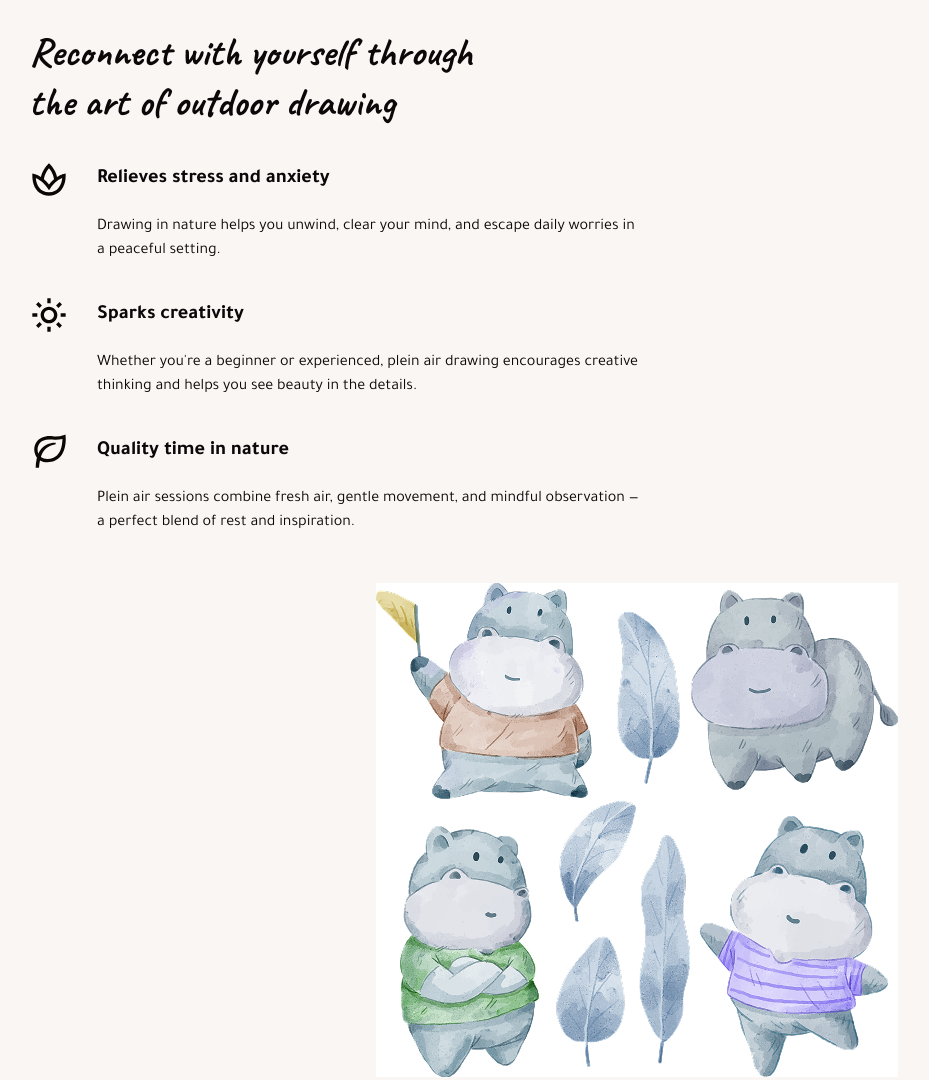
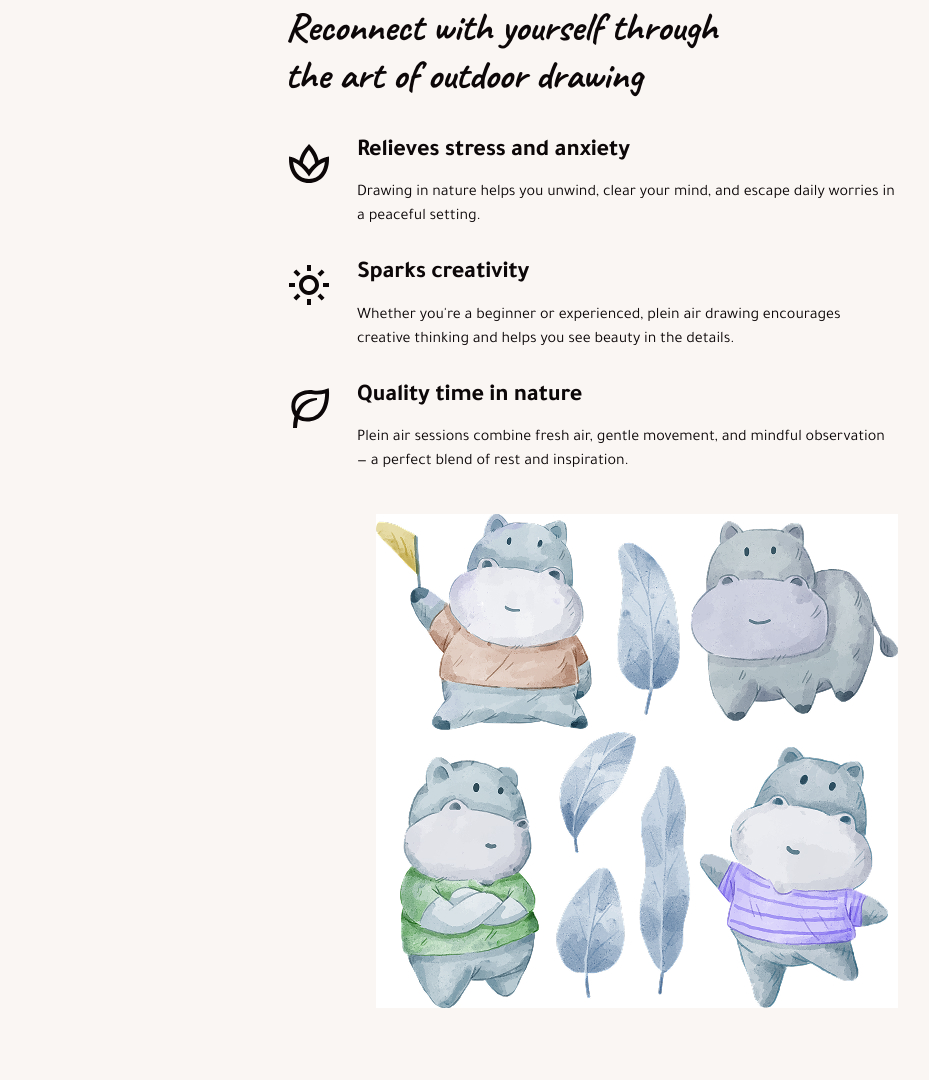
Before and after one commit to vladyslav-humenskyi/project-nova-byte, a website built with Vite: page src/index.html in a window 1280 px wide. Shown: the part 1078-2158 px from the top of the page, without its empty margins (3-932 px from the left). Built offline with nearby package versions, Linux system fonts and the light colour scheme; files whose address does not match are found by name.

Commit message:
benefits fixed

```diff
--- a/src/css/benefits.css
+++ b/src/css/benefits.css
@@ -1,89 +1,76 @@
 .benefits {
-  padding: 64px 20px;
+  padding: 40px 0;
 }
 
 .benefits-title {
-  margin: 0 0 32px;
-  font-family: 'Caveat', cursive;
-  font-weight: 700;
-  font-size: 32px;
-  line-height: 1.25;
+  margin-bottom: 32px;
+  font-size: 40px;
+  line-height: 1.2;
+  letter-spacing: -0.01em;
 }
 
 .benefits-list {
   display: flex;
   flex-direction: column;
   gap: 32px;
-  margin: 0 0 48px;
-  padding: 0;
-  list-style: none;
+  margin-bottom: 32px;
+  padding: 8px 0;
 }
 
 .benefits-item {
-  display: grid;
-  grid-template-columns: 40px 1fr;
-  column-gap: 28px;
-  row-gap: 16px;
-  align-items: center;
+  display: flex;
+  align-items: flex-start;
+  gap: 24px;
+}
+
+.benefits-icon {
+  flex-shrink: 0;
+  width: 48px;
+  height: 48px;
 }
 
 .benefits-content {
-  display: contents;
-}
-
-.benefits-icon {
-  width: 40px;
-  height: 40px;
-  color: #0b0803;
+  display: flex;
+  flex-direction: column;
+  gap: 16px;
 }
 
 .benefits-heading {
-  margin: 0;
-  font-weight: 700;
-  font-size: 20px;
-  line-height: 1.2;
+  font-size: 24px;
+  line-height: 1.1;
+  letter-spacing: -0.01em;
 }
 
 .benefits-text {
-  grid-column: 2;
-  margin: 0;
-  font-weight: 400;
   font-size: 16px;
   line-height: 1.5;
 }
 
-.benefits-picture {
-  display: block;
-}
-
 .benefits-image {
-  display: block;
   width: 100%;
-  height: auto;
 }
 
 @media screen and (min-width: 768px) {
-  .benefits {
-    padding: 64px 32px;
-  }
-
   .benefits-title {
-    max-width: 460px;
-    font-size: 40px;
+    max-width: 450px;
   }
 
   .benefits-list {
-    max-width: 616px;
+    max-width: 612px;
   }
 
-  .benefits-picture {
-    width: 522px;
+  .benefits-image {
+    max-width: 522px;
     margin: 0 auto;
   }
 }
 
 @media screen and (min-width: 1440px) {
   .benefits {
+    padding: 112px 0;
+  }
+
+  .benefits-container {
     display: grid;
     grid-template-columns: 1fr 1fr;
     grid-template-areas:
@@ -93,9 +80,6 @@
       'image .';
     grid-template-rows: 1fr auto auto 1fr;
     column-gap: 80px;
-    max-width: 1440px;
-    margin: 0 auto;
-    padding: 112px 64px;
   }
 
   .benefits-title {
@@ -109,7 +93,10 @@
 
   .benefits-picture {
     grid-area: image;
-    width: 616px;
+  }
+
+  .benefits-image {
+    max-width: none;
     margin: 0;
   }
 }
--- a/src/partials/benefits.html
+++ b/src/partials/benefits.html
@@ -1,37 +1,43 @@
-<section class="benefits" id="benefits">
-  <h2 class="benefits-title" id="benefits-title">
+<section
+  class="benefits section"
+  id="benefits"
+  aria-labelledby="benefits-title"
+>
+  <div class="container benefits-container">
+    <h2 class="section-title benefits-title" id="benefits-title">
       Reconnect with yourself through the art of outdoor drawing
     </h2>
 
     <ul class="benefits-list">
       <li class="benefits-item">
-      <svg class="benefits-icon" width="32" height="32" aria-hidden="true">
+        <svg class="benefits-icon" width="48" height="48" aria-hidden="true">
           <use href="./img/icons.svg#spa"></use>
         </svg>
         <div class="benefits-content">
           <h3 class="benefits-heading">Relieves stress and anxiety</h3>
           <p class="benefits-text">
-          Drawing in nature helps you unwind, clear your mind, and escape daily
-          worries in a peaceful setting.
+            Drawing in nature helps you unwind, clear your mind, and escape
+            daily worries in a peaceful setting.
           </p>
         </div>
       </li>
 
       <li class="benefits-item">
-      <svg class="benefits-icon" width="32" height="32" aria-hidden="true">
+        <svg class="benefits-icon" width="48" height="48" aria-hidden="true">
           <use href="./img/icons.svg#sun"></use>
         </svg>
         <div class="benefits-content">
           <h3 class="benefits-heading">Sparks creativity</h3>
           <p class="benefits-text">
-          Whether you're a beginner or experienced, plein air drawing encourages
-          creative thinking and helps you see beauty in the details.
+            Whether you're a beginner or experienced, plein air drawing
+            encourages creative thinking and helps you see beauty in the
+            details.
           </p>
         </div>
       </li>
 
       <li class="benefits-item">
-      <svg class="benefits-icon" width="32" height="32" aria-hidden="true">
+        <svg class="benefits-icon" width="48" height="48" aria-hidden="true">
           <use href="./img/icons.svg#leaf"></use>
         </svg>
         <div class="benefits-content">
@@ -43,25 +49,34 @@
         </div>
       </li>
     </ul>
+
     <picture class="benefits-picture">
       <source
         media="(min-width: 1440px)"
-      srcset="./img/Joomseptpc.jpg 1x, ./img/Joomseptpc@2x.jpg 2x"
+        srcset="
+          ./img/benefits/Joomseptpc.jpg    1x,
+          ./img/benefits/Joomseptpc@2x.jpg 2x
+        "
       />
       <source
         media="(min-width: 768px)"
-      srcset="./img/JoomseptTb.jpg 1x, ./img/JoomseptTb@2x.jpg 2x"
+        srcset="
+          ./img/benefits/JoomseptTb.jpg    1x,
+          ./img/benefits/JoomseptTb@2x.jpg 2x
+        "
       />
       <img
         class="benefits-image"
-      src="./img/benefits/JoomseptMb.jpg.jpg"
+        src="./img/benefits/JoomseptMb.jpg"
         srcset="
-        ./img/benefits/JoomseptMb.jpg.jpg 1x,
-        ./img/benefits/JoomseptMb@2x.jpg  2x
+          ./img/benefits/JoomseptMb.jpg    1x,
+          ./img/benefits/JoomseptMb@2x.jpg 2x
         "
         alt="Hippopotamus with leaves"
         width="335"
-      height="317"
+        height="318"
+        loading="lazy"
       />
     </picture>
+  </div>
 </section>
```
Lines whose indentation alone changed are shown as unchanged.
